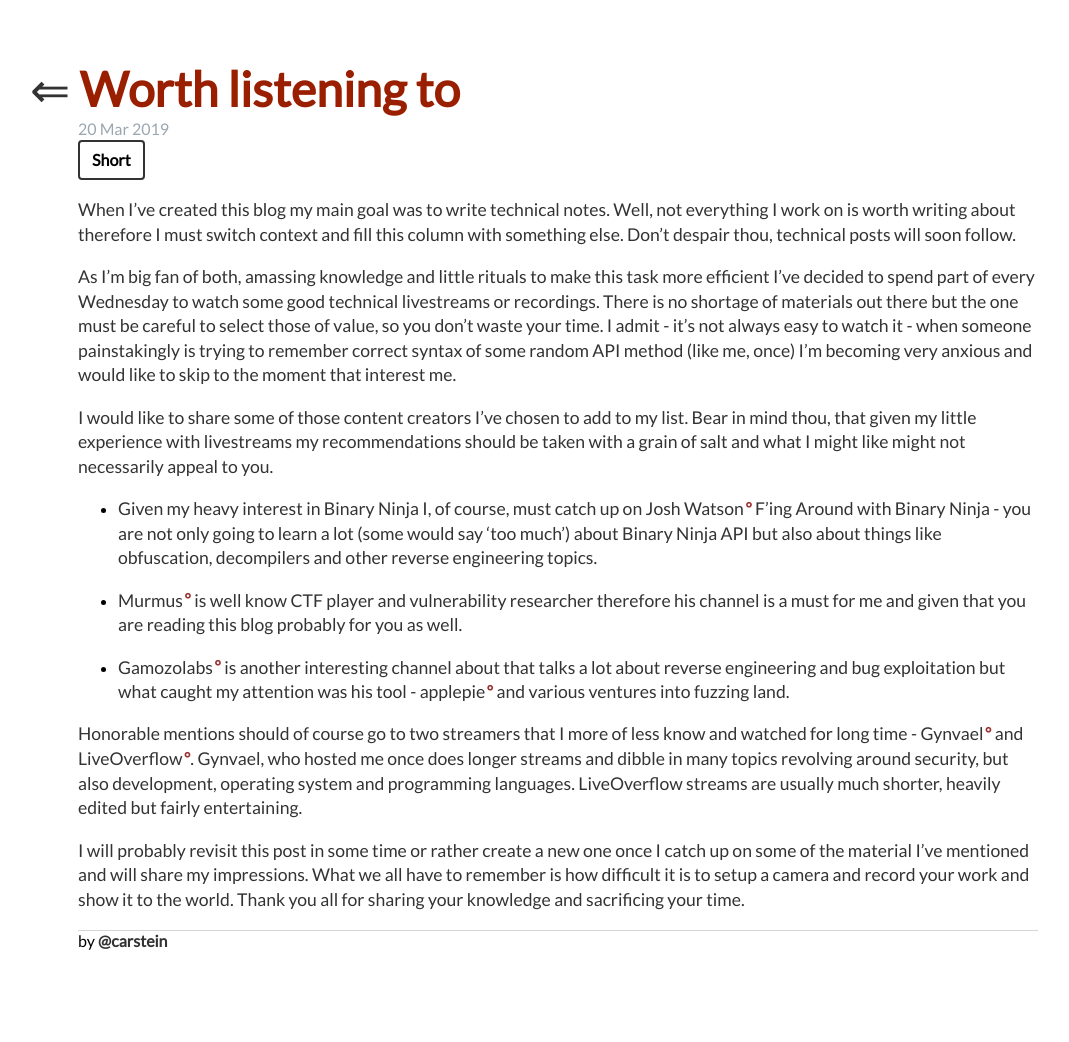
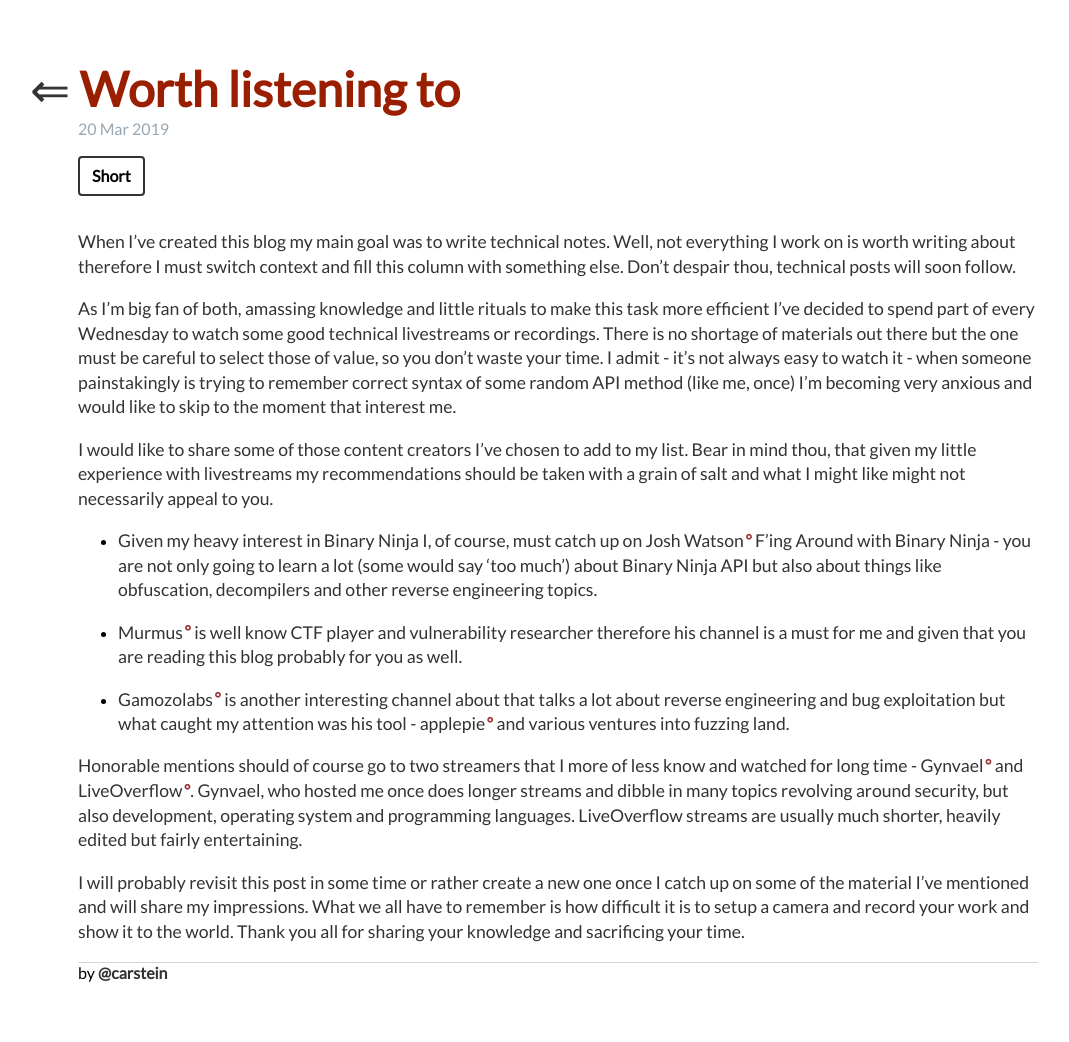
Before and after one commit to carstein/carstein.github.io, a Jekyll site: the page built from _posts/2019-03-20-worth listening.md, in a window 1280 px wide. Shown: the whole page, without its empty margins (82-1151 px from the left). Built offline with Jekyll 4.4.1, drawn with Linux system fonts in a browser that asks for light colours; a style sheet for code colours, icons or effects is not loaded; before the commit the page ends 1010 px from its top, so only the background shows below that.

Commit message:
spelling

```diff
--- a/_layouts/post.html
+++ b/_layouts/post.html
@@ -4,7 +4,7 @@ layout: default
 <h1 class="post_title"> <a href="https://carstein.github.io">⇐</a> {{ page.title }}</h1>
 <p class="meta">{{ page.date | date_to_string }}</p>
 
-<div clss="tags">
+<div class="tags">
   {% for tag in page.tags %}
     <span class="tag">{{ tag }}</span>
 {% endfor %}
```
